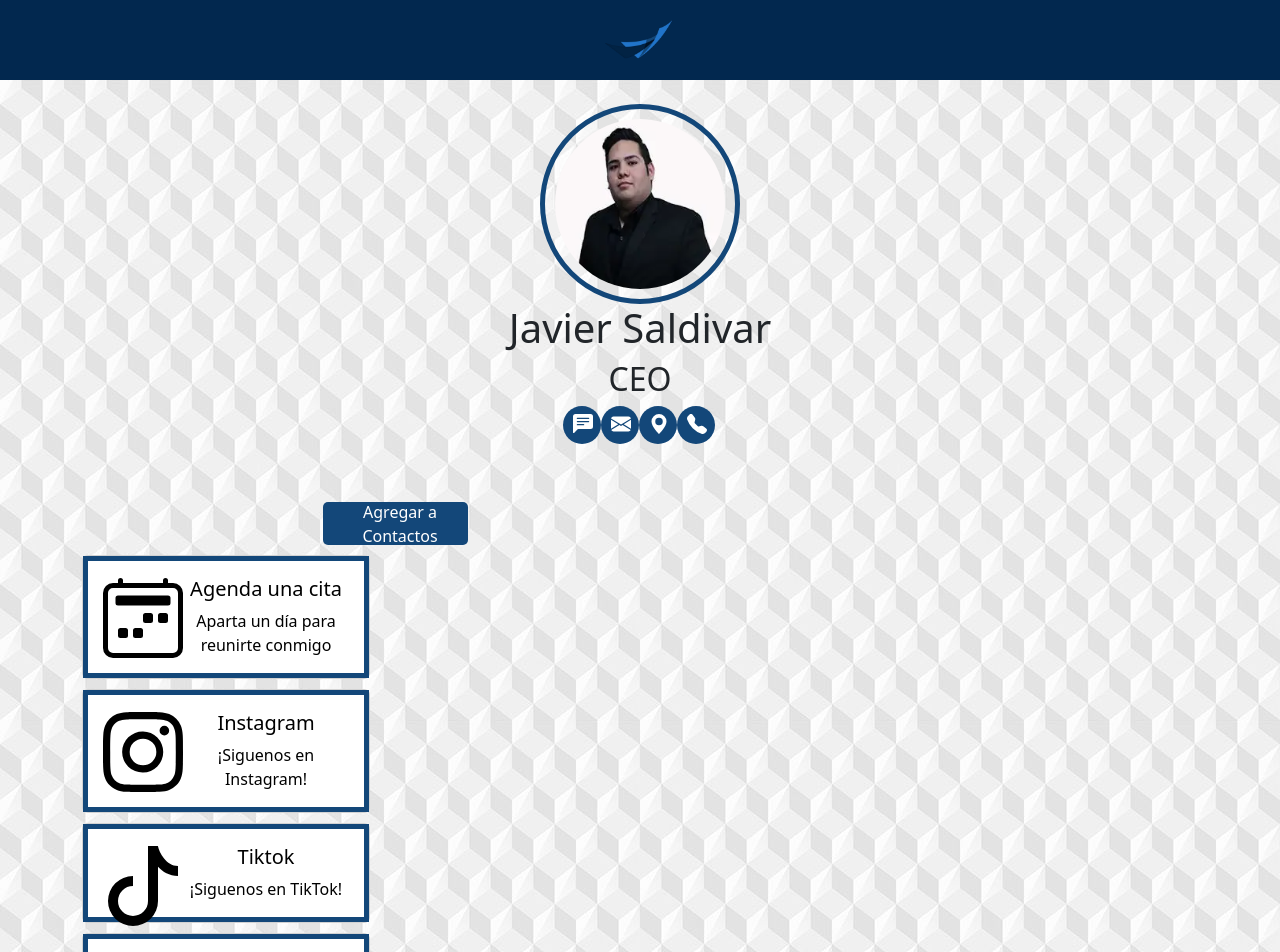
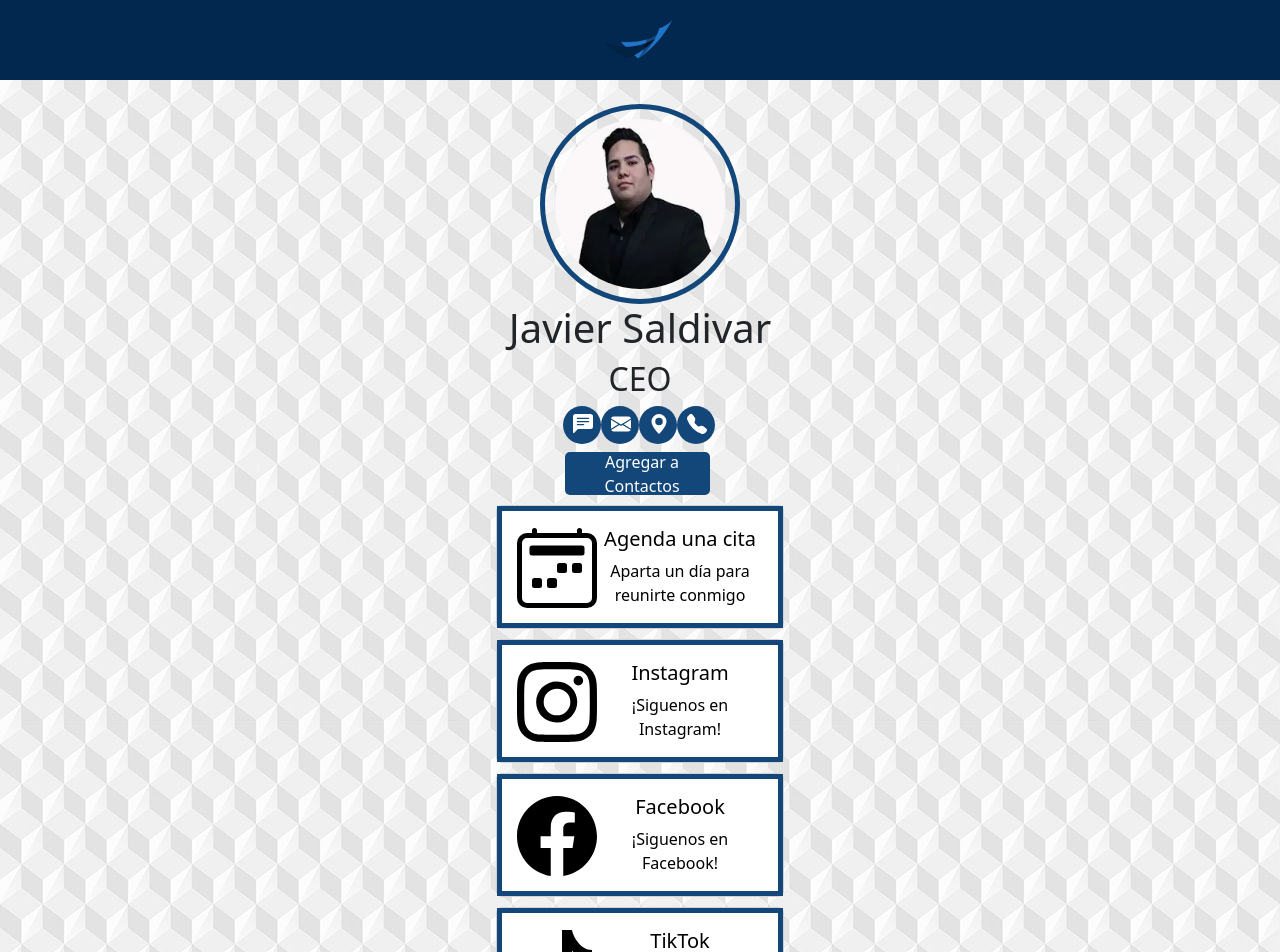
Before and after one commit to AdrianTM5/JPC, an Angular app: page / in a window 1280 px wide. Shown: the top 952 px of the page. Built offline with nearby package versions, Linux system fonts and the light colour scheme.

Commit message:
Se centró

```diff
--- a/src/app/app.component.html
+++ b/src/app/app.component.html
@@ -9,8 +9,8 @@
   <div id="list">
     <ul>
       <div id="c">
-        <li> <!--Mensaje--> <!--Agregar telefono-->
-          <a id="s" href="sms://+1- ?body=Hola">
+        <li> <!--Mensaje-->
+          <a id="s" href="sms://+1-8328838819?body=Hello">
             <svg xmlns="http://www.w3.org/2000/svg" width="16" height="16" fill="currentColor" class="bi bi-chat-left-text-fill" viewBox="0 0 16 16">
               <path d="M0 2a2 2 0 0 1 2-2h12a2 2 0 0 1 2 2v8a2 2 0 0 1-2 2H4.414a1 1 0 0 0-.707.293L.854 15.146A.5.5 0 0 1 0 14.793V2zm3.5 1a.5.5 0 0 0 0 1h9a.5.5 0 0 0 0-1h-9zm0 2.5a.5.5 0 0 0 0 1h9a.5.5 0 0 0 0-1h-9zm0 2.5a.5.5 0 0 0 0 1h5a.5.5 0 0 0 0-1h-5z"/>
             </svg>
@@ -19,8 +19,8 @@
       </div>
 
       <div id="c">
-        <li> <!--Email--> <!--Agregar email-->
-          <a id="s" href="mailto:">
+        <li> <!--Email-->
+          <a id="s" href="mailto:javier@prosalfinancial.com">
             <svg xmlns="http://www.w3.org/2000/svg" width="16" height="16" fill="currentColor" class="bi bi-envelope-fill" viewBox="0 0 16 16">
               <path d="M.05 3.555A2 2 0 0 1 2 2h12a2 2 0 0 1 1.95 1.555L8 8.414.05 3.555ZM0 4.697v7.104l5.803-3.558L0 4.697ZM6.761 8.83l-6.57 4.027A2 2 0 0 0 2 14h12a2 2 0 0 0 1.808-1.144l-6.57-4.027L8 9.586l-1.239-.757Zm3.436-.586L16 11.801V4.697l-5.803 3.546Z"/>
             </svg>
@@ -40,7 +40,7 @@
 
       <div id="c">
         <li> <!--Telefono-->
-          <a id="s" href="tel:+1-"> <!--Agregar telefono-->
+          <a id="s" href="tel:+1-8328838819">
             <svg xmlns="http://www.w3.org/2000/svg" width="16" height="16" fill="currentColor" class="bi bi-telephone-fill" viewBox="0 0 16 16">
               <path fill-rule="evenodd" d="M1.885.511a1.745 1.745 0 0 1 2.61.163L6.29 2.98c.329.423.445.974.315 1.494l-.547 2.19a.678.678 0 0 0 .178.643l2.457 2.457a.678.678 0 0 0 .644.178l2.189-.547a1.745 1.745 0 0 1 1.494.315l2.306 1.794c.829.645.905 1.87.163 2.611l-1.034 1.034c-.74.74-1.846 1.065-2.877.702a18.634 18.634 0 0 1-7.01-4.42 18.634 18.634 0 0 1-4.42-7.009c-.362-1.03-.037-2.137.703-2.877L1.885.511z"/>
             </svg>
@@ -49,7 +49,7 @@
       </div>
     </ul>
   </div>
-  <info></info>
+  <selector></selector>
 </body>
 <footer>
 
--- a/src/app/app.module.ts
+++ b/src/app/app.module.ts
@@ -2,11 +2,13 @@ import { NgModule } from '@angular/core';
 import { BrowserModule } from '@angular/platform-browser';
 
 import { AppComponent } from './app.component';
+import { SelectorComponent } from './components/selector/selector.component';
 import { InfoComponent } from './components/info/info.component';
 
 @NgModule({
   declarations: [
     AppComponent,
+    SelectorComponent,
     InfoComponent
   ],
   imports: [
--- a/src/app/components/info/info.component.html
+++ b/src/app/components/info/info.component.html
@@ -1,3 +1,4 @@
+<div *ngIf="selector.op == 0">
   <div id="Contacto">
     <a href="../files/Flowcontact.vcf" id="g" download="Flowcontact.vcf">Agregar a Contactos</a>
   </div>
@@ -16,3 +17,4 @@
       </div>
     </div>
   </div>
+</div>
--- a/src/app/components/info/info.component.ts
+++ b/src/app/components/info/info.component.ts
@@ -1,4 +1,5 @@
 import { Component } from '@angular/core';
+import { SelectorComponent } from '../selector/selector.component';
 
 @Component({
   selector: 'info',
@@ -7,6 +8,9 @@ import { Component } from '@angular/core';
 })
 export class InfoComponent {
 
+  constructor(public selector: SelectorComponent){
+    selector.op = 0;
+  }
   es: any = [
     {
       title: 'Agenda una cita',
@@ -17,19 +21,19 @@ export class InfoComponent {
     {
       title: 'Instagram',
       desc: '¡Siguenos en Instagram!',
-      link: 'https://www.instagram.com/prosalfinancialservices',
+      link: 'https://www.instagram.com/prosalfinancialservices/',
       img: '../../../assets/svg/instagram.svg'
-    },
-    {
-      title: 'Tiktok',
-      desc: '¡Siguenos en TikTok!',
-      link: 'https://www.tiktok.com/@prosalfinancialservices',
-      img: '../../../assets/svg/tiktok.svg'
     },
     {
       title: 'Facebook',
       desc: '¡Siguenos en Facebook!',
-      link: 'https://www.tiktok.com/@prosalfinancialservices',
+      link: 'https://www.facebook.com/prosalfinancialservices',
+      img: '../../../assets/svg/facebook.svg'
+    },
+    {
+      title: 'TikTok',
+      desc: '¡Siguenos en TikTok!',
+      link: 'https://www.tiktok.com/@javier_saldivar?lang=es',
       img: '../../../assets/svg/tiktok.svg'
     }
   ]
--- /dev/null
+++ b/src/app/components/selector/selector.component.css
@@ -0,0 +1,4 @@
+.btn-group {
+    align-items: flex-end baseline;
+    margin-top: -50px;
+}
--- /dev/null
+++ b/src/app/components/selector/selector.component.html
@@ -0,0 +1,3 @@
+<div class="btn-group">
+  <info></info>
+</div>
--- /dev/null
+++ b/src/app/components/selector/selector.component.ts
@@ -0,0 +1,22 @@
+import { Component } from '@angular/core';
+
+@Component({
+  selector: 'selector',
+  templateUrl: './selector.component.html',
+  styleUrls: ['./selector.component.css']
+})
+export class SelectorComponent {
+  public op: number;
+
+  constructor(){
+    this.op = 0;
+  }
+
+  es() {
+    this.op = 0;
+  }
+
+  en() {
+    this.op = 1;
+  }
+}
--- a/src/index.html
+++ b/src/index.html
@@ -2,7 +2,7 @@
 <html lang="en">
 <head>
   <meta charset="utf-8">
-  <title>Javier Saldivar's Flowpage</title>
+  <title>Kevin Saldivar's Flowpage</title>
   <base href="/">
   <meta name="viewport" content="width=device-width, initial-scale=1">
   <link rel="icon" type="image/x-icon" href="./assets/images/logo.ico">
```
Also changed, not shown: src/assets/svg/facebook.svg (added), 1 other file (tests, documents, lock files or other folders). Lines whose indentation alone changed are shown as unchanged.
